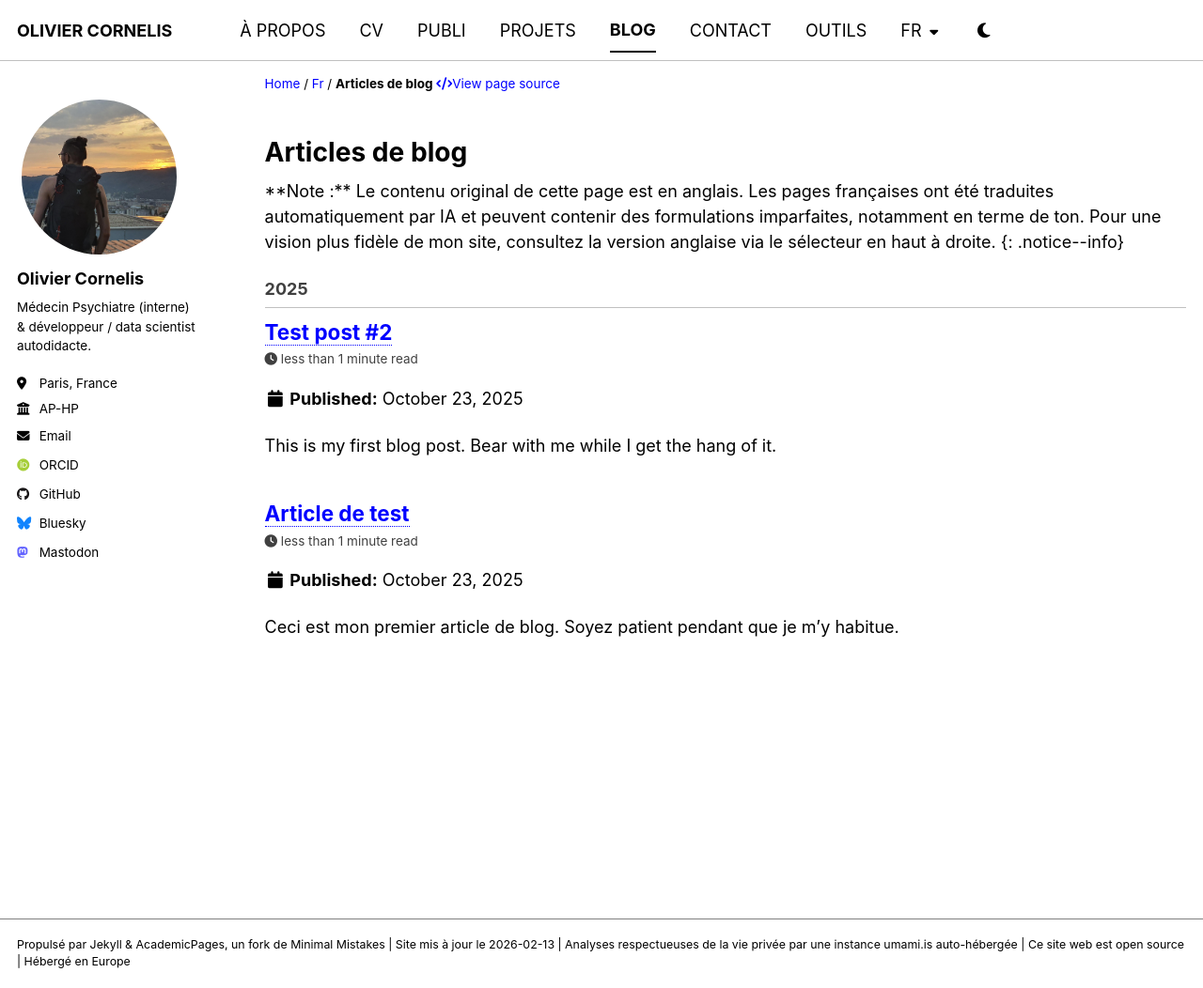
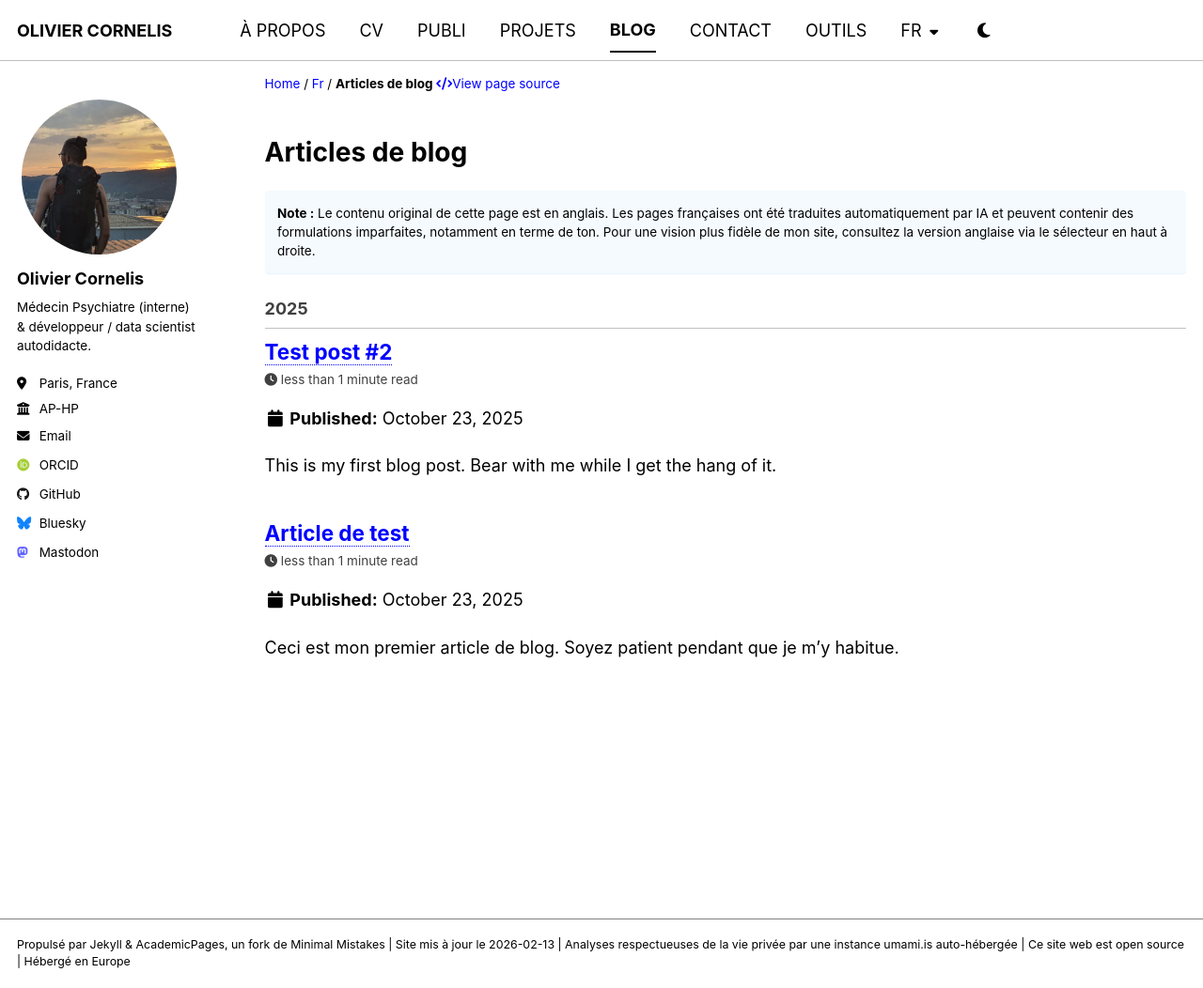
Before and after one commit to thiswillbeyourgithub/website, a Jekyll site: the page built from _pages/fr/blog.html, in a window 1280 px wide and 1052 px high. Shown: the whole window at 94% size. Built offline with Jekyll 4.4.1, drawn with Linux system fonts in a browser that asks for light colours; some web fonts are replaced; some of the changed lines change nothing that is shown.

Commit message:
fix: the french disclaimer has to exist in html too
Signed-off-by: thiswillbeyourgithub <26625900+thiswillbeyourgithub@users.noreply.github.com>

```diff
--- /dev/null
+++ b/_includes/french_translation_disclaimer.html
@@ -0,0 +1,3 @@
+<div class="notice--info">
+  <strong>Note :</strong> Le contenu original de cette page est en anglais. Les pages françaises ont été traduites automatiquement par IA et peuvent contenir des formulations imparfaites, notamment en terme de ton. Pour une vision plus fidèle de mon site, consultez la version anglaise via le sélecteur en haut à droite.
+</div>
--- a/_pages/fr/blog.html
+++ b/_pages/fr/blog.html
@@ -11,7 +11,7 @@ redirect_from:
 lang: fr
 ---
 
-{% include french_translation_disclaimer.md %}
+{% include french_translation_disclaimer.html %}
 
 {% include base_path %}
 {% capture written_year %}'None'{% endcapture %}
```
